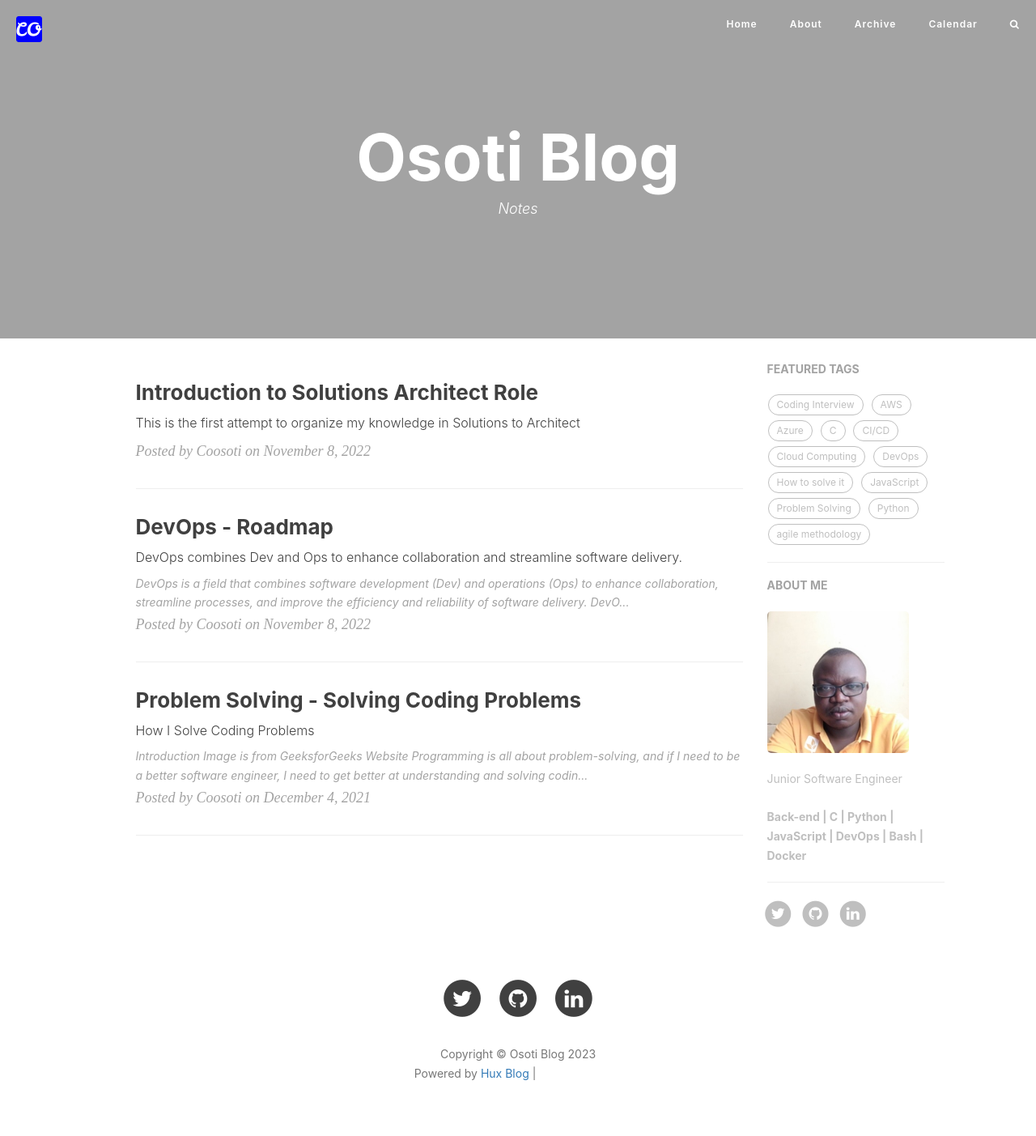
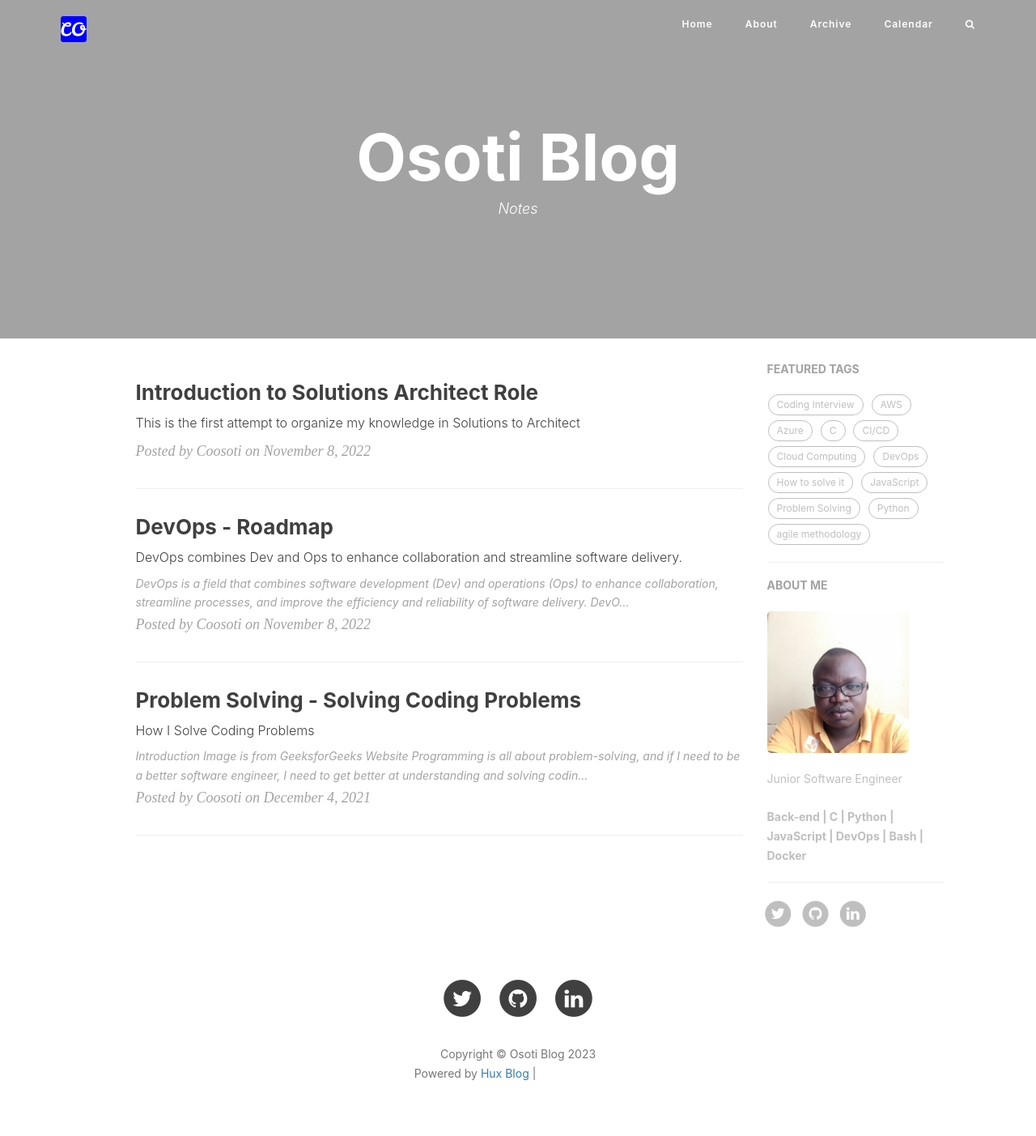
Before and after one commit to coosoti/blog, a Jekyll site: the page built from index.html, in a window 1280 px wide. Shown: the whole page at 81% size. Built offline with Jekyll 4.4.1, drawn with Linux system fonts in a browser that asks for light colours; nearby versions of some CDN libraries; the list of posts is cut into pages by our own code; comment, search, counter and statistics services are not loaded; grey boxes are pictures that could not be loaded.

```diff
--- a/_includes/nav.html
+++ b/_includes/nav.html
@@ -4,7 +4,7 @@
     {% else %}
     <nav class="navbar navbar-default navbar-custom navbar-fixed-top">
         {% endif %}
-        <div class="container-fluid">
+        <div class="container">
             <!-- Brand and toggle get grouped for better mobile display -->
             <div class="navbar-header page-scroll">
                 <button type="button" class="navbar-toggle">
@@ -14,7 +14,7 @@
                     <span class="icon-bar"></span>
                 </button>
                 <a class="navbar-brand" href="{{ site.baseurl }}/">
-                    <img src="{{ site.baseurl }}/{{ site.logo }}" alt="logo">
+                    <img alt="logo" src="{{ site.baseurl }}/{{ site.logo }}">
                 </a>
             </div>
 
```
